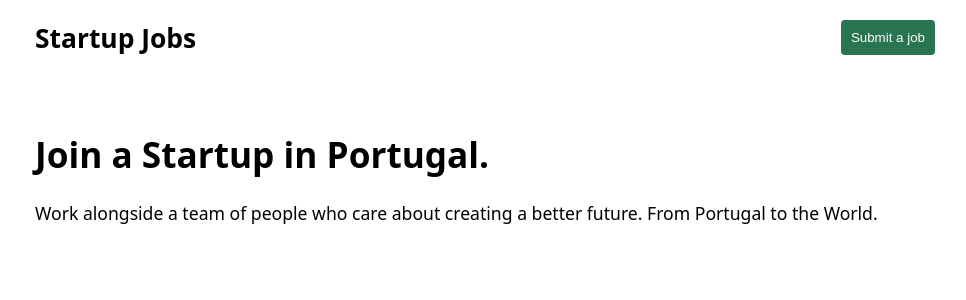
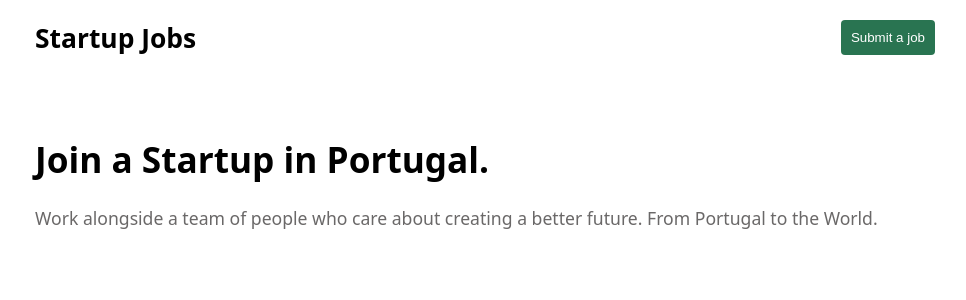
Before and after one commit to outono-org/fuzzboard.com, a Flask app: page / in a window 1280 px wide. Shown: the top 300 px of the page, without its empty margins (155-1121 px from the left). Run offline with Flask 2, Linux system fonts and the light colour scheme; data that the repository does not hold is empty.

Commit message:
Created description for every job category to improve SEO. Made minor style changes to the text.

```diff
--- a/application/static/css/styles.css
+++ b/application/static/css/styles.css
@@ -24,6 +24,10 @@ a {
 select {
   color: inherit;
   font-size: inherit;
+}
+
+.secondary-text {
+  color: #211e1eab;
 }
 
 .category-header {
@@ -117,7 +121,7 @@ select {
   flex-direction: row;
   align-items: center;
   justify-content: space-between;
-  padding: 25px;
+  padding: 25px 0px;
   /* background-color: #e3f7f1; */
   border-bottom: 1px solid #f3f3f4;
   border-radius: 8px;
@@ -133,11 +137,13 @@ select {
   display: flex;
   flex-direction: column;
   margin-bottom: 10px;
+  margin-left: 20px;
 }
 
 /* Change name to something more universal */
 .card-header {
   margin: 0px;
+  margin-bottom: 5px;
   color: #000000;
 }
 
--- a/application/templates/home.html
+++ b/application/templates/home.html
@@ -7,7 +7,7 @@
 <main class="main">
     <div>
         <h1>Join a Startup in Portugal.</h1>
-        <span>Work alongside a team of people who care about creating a better future. From Portugal to the World.</span>
+        <span class="secondary-text">Work alongside a team of people who care about creating a better future. From Portugal to the World.</span>
     </div>
 
     <div class="jobs-container">
@@ -25,11 +25,11 @@
 
                         <div class="job-card">
                             <h3 class="card-header">{{ job.title }}</h3>
-                            <span class="card-header">{{ job.company }}</span>
+                            <span class="secondary-text">{{ job.company }}</span>
                         </div>
 
                         <div class="job-card-location">
-                            <span class="card-header">{{ job.location }}</span>
+                            <span class="secondary-text">{{ job.location }}</span>
                         </div>
                     </div>
                 </a>
@@ -47,11 +47,11 @@
 
                         <div class="job-card">
                             <h3 class="card-header">{{ job.title }}</h3>
-                            <span class="card-header">{{ job.company }}</span>
+                            <span class="secondary-text">{{ job.company }}</span>
                         </div>
 
                         <div class="job-card-location">
-                            <span class="card-header">{{ job.location }}</span>
+                            <span class="secondary-text">{{ job.location }}</span>
                         </div>
                     </div>
                 </a>
@@ -69,11 +69,11 @@
 
                         <div class="job-card">
                             <h3 class="card-header">{{ job.title }}</h3>
-                            <span class="card-header">{{ job.company }}</span>
+                            <span class="secondary-text">{{ job.company }}</span>
                         </div>
 
                         <div class="job-card-location">
-                            <span class="card-header">{{ job.location }}</span>
+                            <span class="secondary-text">{{ job.location }}</span>
                         </div>
                     </div>
                 </a>
@@ -91,11 +91,11 @@
 
                         <div class="job-card">
                             <h3 class="card-header">{{ job.title }}</h3>
-                            <span class="card-header">{{ job.company }}</span>
+                            <span class="secondary-text">{{ job.company }}</span>
                         </div>
 
                         <div class="job-card-location">
-                            <span class="card-header">{{ job.location }}</span>
+                            <span class="secondary-text">{{ job.location }}</span>
                         </div>
                     </div>
                 </a>
@@ -114,11 +114,11 @@
 
                         <div class="job-card">
                             <h3 class="card-header">{{ job.title }}</h3>
-                            <span class="card-header">{{ job.company }}</span>
+                            <span class="secondary-text">{{ job.company }}</span>
                         </div>
 
                         <div class="job-card-location">
-                            <span class="card-header">{{ job.location }}</span>
+                            <span class="secondary-text">{{ job.location }}</span>
                         </div>
                     </div>
                 </a>
```
Also changed, not shown: application/templates/category_page.html (+23 -3 lines).
